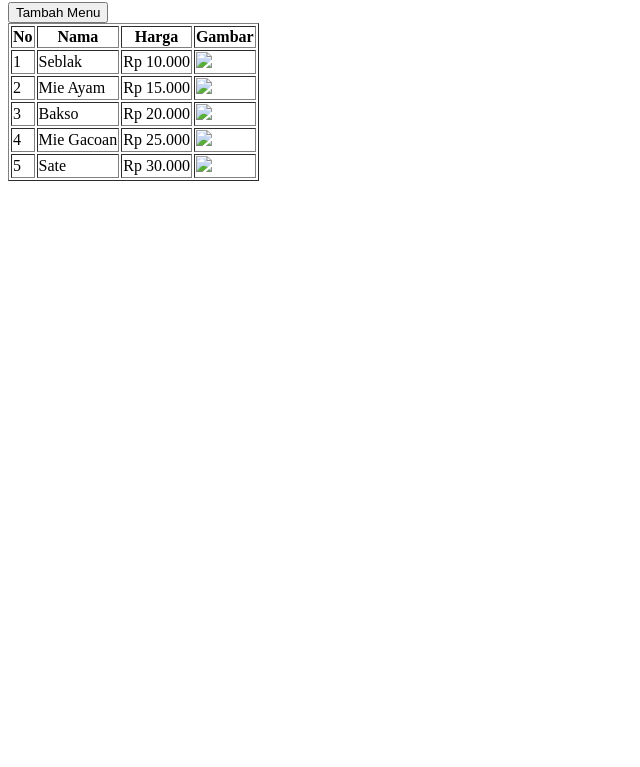
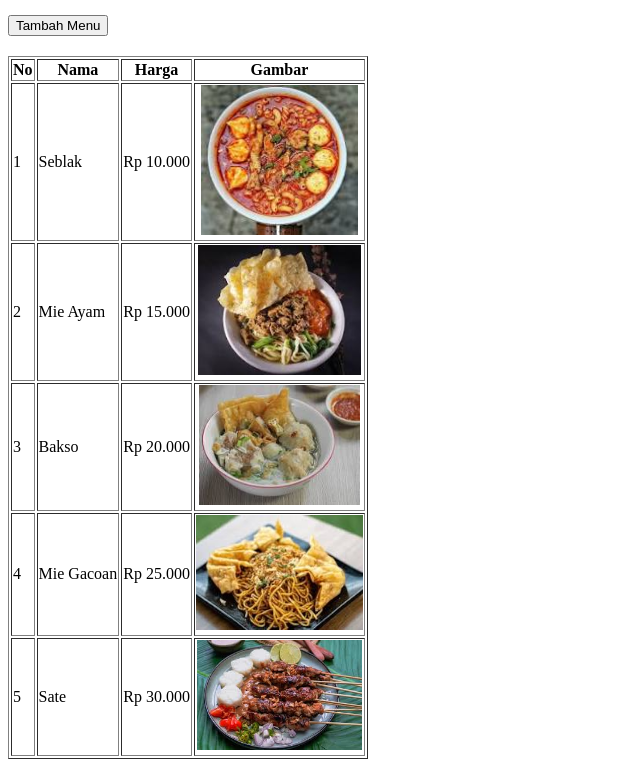
Before and after one commit to wenipsptsr/html-activity-3, a plain HTML site: page index.html in a window 1280 px wide. Shown: the part 65-832 px from the top of the page, without its empty margins (0-640 px from the left). Before the commit the page ends 800 px from the top, so only its background shows below. Drawn offline with Linux system fonts and the light colour scheme.

Commit message:
perubahan

```diff
--- a/index.html
+++ b/index.html
@@ -7,9 +7,9 @@
 </head>
 <body>
 
-    <h2>Menu Makanan</h2>
+    <h1>Menu Makanan</h1>
 
-    <button type="button">Tambah Menu</button>
+    <button style="margin-bottom: 20px;">Tambah Menu</button>
 
     <table border="1">
         <tr>
@@ -23,8 +23,8 @@
             <td>1</td>
             <td>Seblak</td>
             <td>Rp 10.000</td>
-            <td>
-                <img src="seblak.jpeg">
+            <td style="text-align: center;">
+                <img src="seblak.jpeg" style="height: 150px; width: auto;">
             </td>
         </tr>
 
@@ -32,8 +32,8 @@
             <td>2</td>
             <td>Mie Ayam</td>
             <td>Rp 15.000</td>
-            <td>
-                <img src="mieayam.jpeg">
+            <td style="text-align: center;">
+                <img src="mieayam.jpeg" style="height: 130px; width: auto;">
             </td>
         </tr>
 
@@ -41,8 +41,8 @@
             <td>3</td>
             <td>Bakso</td>
             <td>Rp 20.000</td>
-            <td>
-                <img src="bakso.jpeg">
+            <td style="text-align: center;">
+                <img src="bakso.jpeg" style="height: 120px; width: auto;" >
             </td>
         </tr>
 
@@ -50,8 +50,8 @@
             <td>4</td>
             <td>Mie Gacoan</td>
             <td>Rp 25.000</td>
-            <td>
-                <img src="gacoan.jpeg">
+            <td style="text-align: center;">
+                <img src="gacoan.jpeg" style="height: 115px; width: auto;">
             </td>
         </tr>
 
@@ -59,8 +59,8 @@
             <td>5</td>
             <td>Sate</td>
             <td>Rp 30.000</td>
-            <td>
-                <img src="sate.jpeg">
+            <td style="text-align: center;">
+                <img src="sate2.jpeg" style="height: 110px; width: auto;">
             </td>
         </tr>
     </table>
```
Also changed, not shown: bakso.jpeg (added), gacoan.jpeg (added), mieayam.jpeg (added), sate2.jpeg (added), seblak.jpeg (added).
